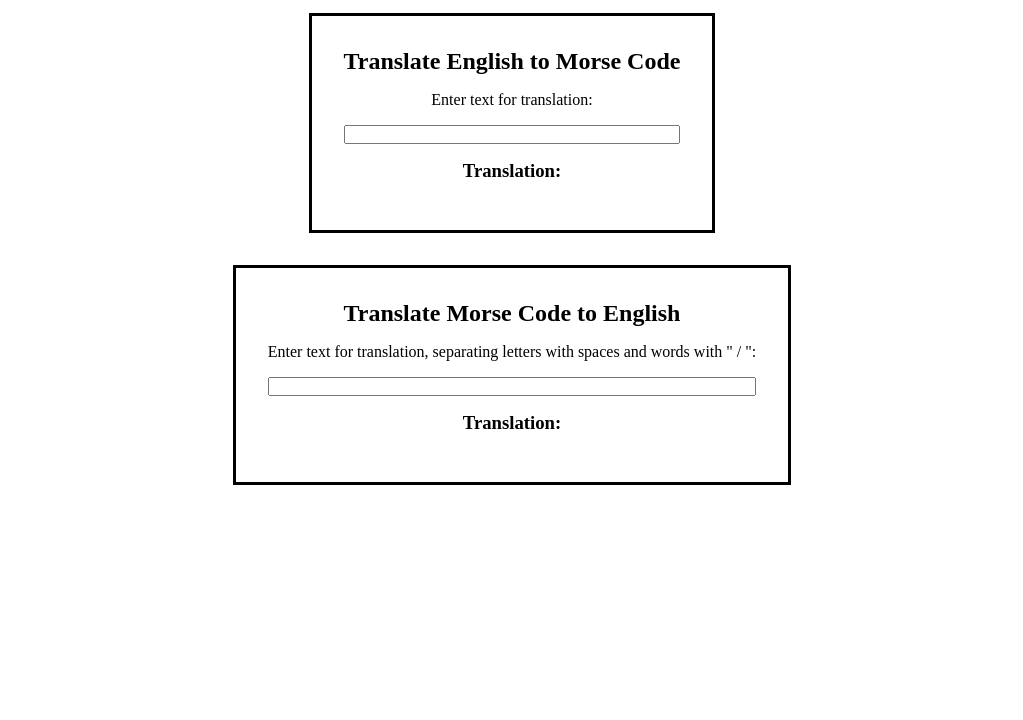
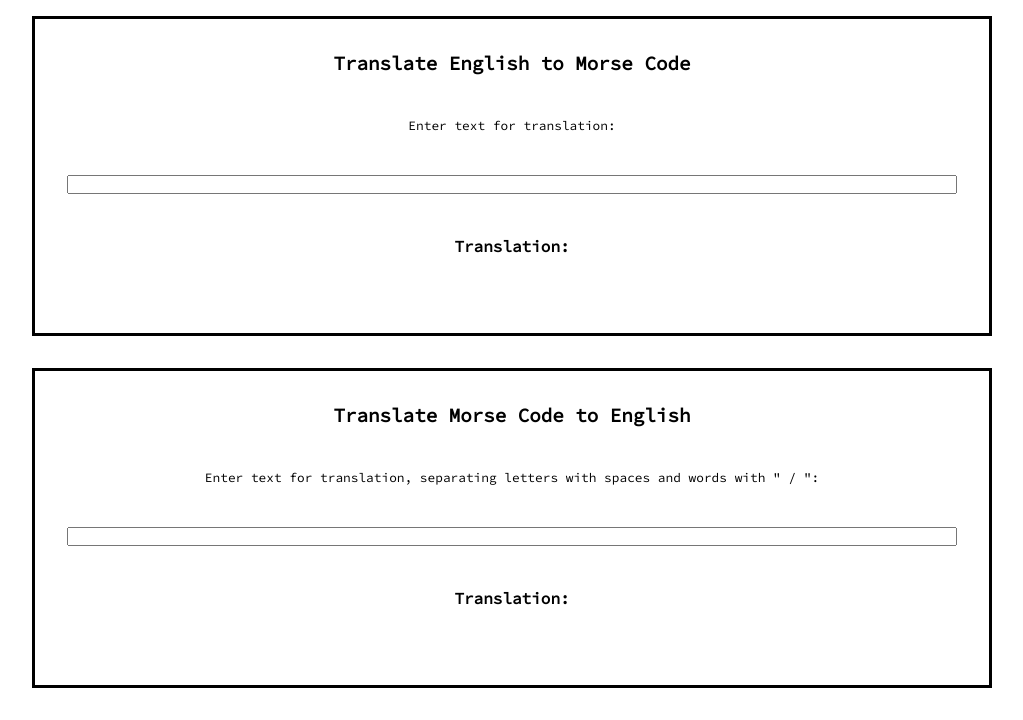
Before and after one commit to nchomeldoe/morse-code-translator, a website with bundled scripts: page index.html in a window 1280 px wide. Shown: the part 80-800 px from the top of the page, without its empty margins (128-1151 px from the left). Built offline with nearby package versions, Linux system fonts and the light colour scheme.

Commit message:
added some styling

```diff
--- a/styles/_layout.scss
+++ b/styles/_layout.scss
@@ -1,4 +1,7 @@
+@import url("https://fonts.googleapis.com/css2?family=Source+Code+Pro&display=swap");
+
 .outer-container {
+  font-family: "Source Code Pro", monospace;
   max-width: 100rem;
   display: flex;
   flex-direction: column;
@@ -7,13 +10,41 @@
   margin: 1rem;
   padding: 0.5rem;
   text-align: center;
+  font-size: 1rem;
 
   .translator-container {
     margin-top: 2rem;
     padding: 2rem;
     display: flex;
     flex-direction: column;
-    gap: 1rem;
+    justify-content: space-between;
     border: 0.2rem solid black;
+    width: 18rem;
+    height: 40vh;
+    overflow: scroll;
+    @media screen and (min-width: 768px) {
+      width: 45rem;
+    }
+    @media screen and (min-width: 1024px) {
+      width: 60rem;
+    }
+    * {
+      margin-bottom: 0.2rem;
+    }
+
+    &__heading {
+      font-size: 1.2rem;
+    }
+
+    &__source-label {
+      font-size: 0.8rem;
+    }
+    &__translation-heading {
+      font-size: 1rem;
+    }
+    &____tranlsation-text {
+      margin-bottom: 0;
+      font-size: 0.5rem;
+    }
   }
 }
```
Also changed, not shown: styles/main.css, 1 other file.
